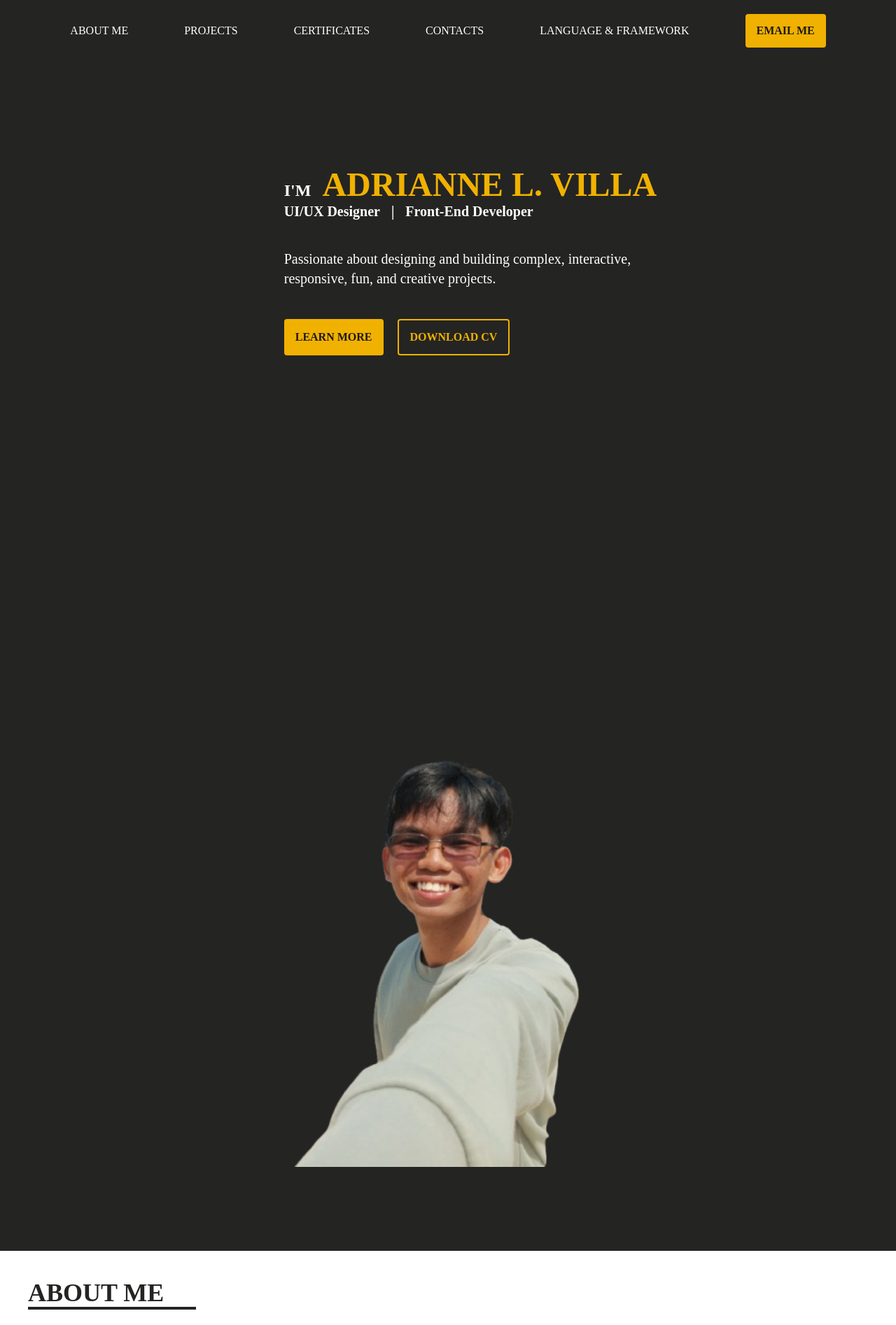
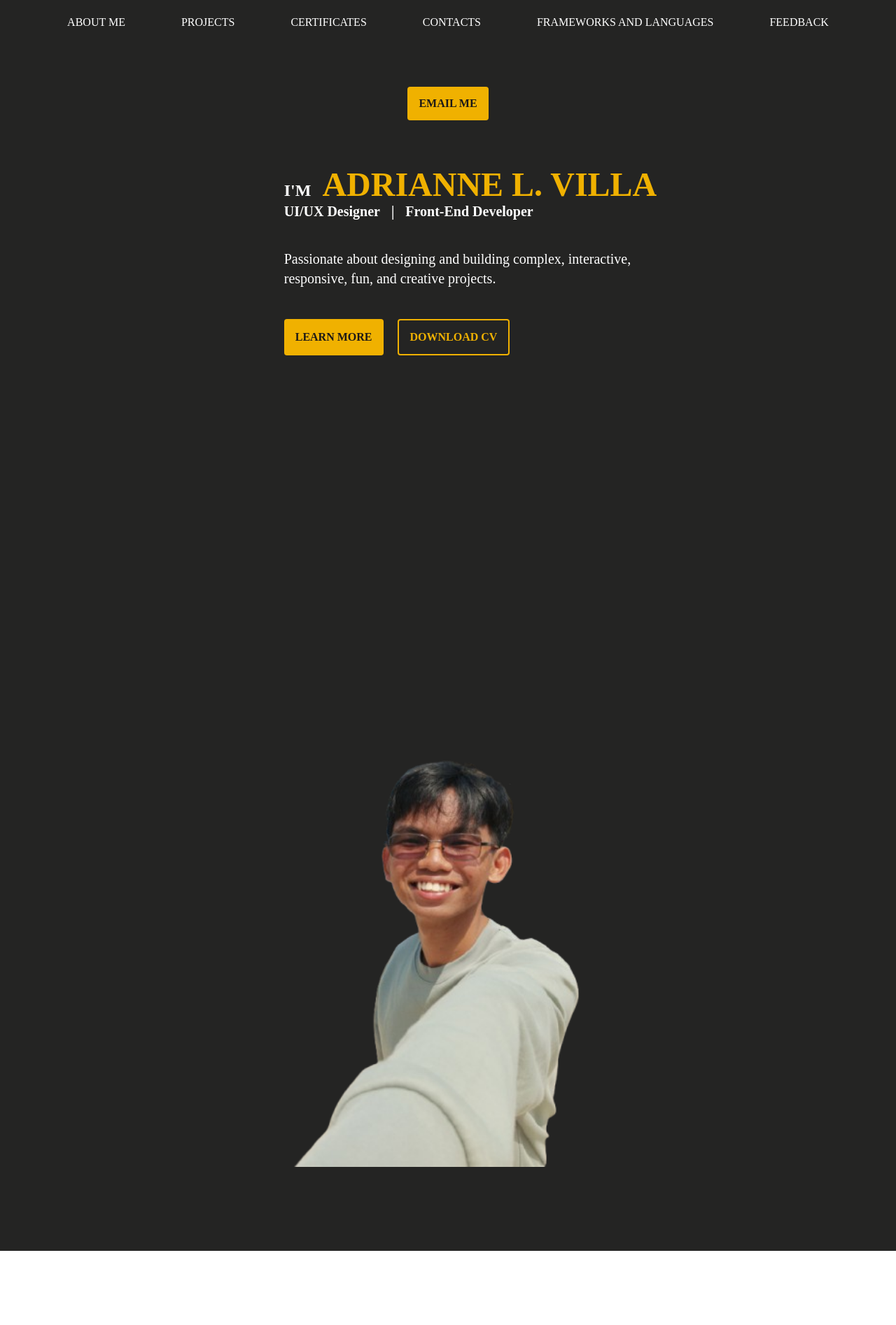
Before and after one commit to AdrianneVilla/Portfilio, a React (Vite) app in the folder Portfolio/my-portfolio-app/: page / in a window 1280 px wide. Shown: the top 1894 px of the page at 70% size. Built offline with nearby package versions, Linux system fonts and the light colour scheme.

Commit message:
Adding effects and configuring the nav items

```diff
--- a/Portfolio/my-portfolio-app/src/App.css
+++ b/Portfolio/my-portfolio-app/src/App.css
@@ -13,7 +13,6 @@
 
 @theme{
   --animate-typewriter: typewriter 2s steps(33) forwards;
-  --animate-backtypewriter: backtyping 2s steps(33) backwards;
   --animate-caret: typewriter 2s steps(33) forwards, blink 1s steps(33) infinite 2s;
 }
   @keyframes typewriter {
--- a/Portfolio/my-portfolio-app/src/components/AboutMe.jsx
+++ b/Portfolio/my-portfolio-app/src/components/AboutMe.jsx
@@ -1,8 +1,8 @@
 export default function AboutMe(){
   return (
-    <div id="AboutMe" className="h-200 text-[#242423] mt-20 bg-white w-full">
-      <h1 className="font-bold text-[#242423]  pl-10 pt-10 text-left text-4xl ">ABOUT ME</h1>
-      <hr className="w-60 ml-10 border-2" />
+    <div id="AboutMe" className="h-225 text-[#242423] mt-20 bg-white w-full">
+      <h1 className="font-bold text-[#242423]  pl-20 pt-25 text-left text-4xl ">ABOUT ME</h1>
+      <hr className="w-60 ml-20 border-2" />
 
       <div className="text-center p-20 w-200" >
        <span >
@@ -10,7 +10,7 @@ export default function AboutMe(){
          I love to play different online games especially Dota 2 and Valorant.
          I love to create a responsive, creative, user-friendly, and eye-catching interfaces.
          My goal is to become one of the best Front-End Developer and develop a complex and interactive designs.
-         I learn a lot from experience and doesn't stopping to learn on every step that I made.
+         I learn a lot from experience and doesn't stopping to learn on every step and achievement that I made.
         </span>
       </div>
     </div>
--- a/Portfolio/my-portfolio-app/src/components/BorderButtons.jsx
+++ b/Portfolio/my-portfolio-app/src/components/BorderButtons.jsx
@@ -1,7 +1,7 @@
 export default function BorderButtons ({buttonsName}){
   return (
     <>
-    <button className="border-yellow-500  border-2 pl-4 pr-4 pt-3 pb-3 text-yellow-500 rounded-sm uppercase font-bold">
+    <button className="border-yellow-500  border-2 pl-4 pr-4 pt-3 pb-3 text-yellow-500 rounded-sm uppercase font-bold hover:text-stone-900 hover:bg-yellow-500 ">
       {buttonsName}
     </button>
     </>
--- a/Portfolio/my-portfolio-app/src/components/HeaderNav.jsx
+++ b/Portfolio/my-portfolio-app/src/components/HeaderNav.jsx
@@ -1,17 +1,18 @@
 import Buttons from "./Buttons";
-
-
 
 export default function HeaderNav(){
   return (
     <div className="p-0 m-0">
       <div className="flex flex-wrap gap-20 w-full uppercase sticky h-full  justify-center items-center-safe">
         <ul className=" flex flex-wrap gap-20">
-        <li id="aboutMe"><a href ="#AboutMe">About Me</a></li>
-        <li id="projects">Projects</li>
-        <li id="certificates">Certificates</li>
-        <li id="contacts">Contacts</li>
-        <li id="languageFramework">Language & Framework</li>
+          <NavItems href="#AboutMe" label= "About Me"/>
+          <NavItems href="Projects" label= "Projects"/>
+          <NavItems href="#Certificates" label= "Certificates"/>
+          <NavItems href="#Contacts" label= "Contacts"/>
+          <NavItems href="#FrameworksLanguage" label= "Frameworks and Languages"/>
+          <NavItems href="#Feedback" label= "Feedback"/>
+
+
         </ul>
         <div>
           <ul>
@@ -27,4 +28,16 @@ export default function HeaderNav(){
     </div>
   );
 
+ function NavItems({href, label}){
+  return (
+    <li className="relative group">
+      <a href={href}>
+        {label}
+      </a>
+      <span className="absolute -bottom-1 right-0 w-0 h-1 bg-yellow-500
+        transition-all duration-300 group-hover:w-full"></span>
+    </li>
+  )
+ }
+
 }
--- a/Portfolio/my-portfolio-app/src/components/Name.jsx
+++ b/Portfolio/my-portfolio-app/src/components/Name.jsx
@@ -5,7 +5,7 @@ import BorderButtons from "./BorderButtons";
 export default function Name(){
   return (
   <>
-    <div className="w-fit h-full mt-40 content-center p-10 pl-30">
+    <div className="w-fit h-full mt-40 content-center p-10 pl-30 ">
       <div className="flex flex-wrap h-fit justify-left">
         <span className="text-2xl font-bold">I'M
           <span className="font-bold p-4 text-5xl text-yellow-500 uppercase">
--- a/Portfolio/my-portfolio-app/src/index.css
+++ b/Portfolio/my-portfolio-app/src/index.css
@@ -2,3 +2,7 @@
   background-color: #242423;
   font-family: 'Poppins';
 }
+
+html{
+  scroll-behavior: smooth;
+}
```
